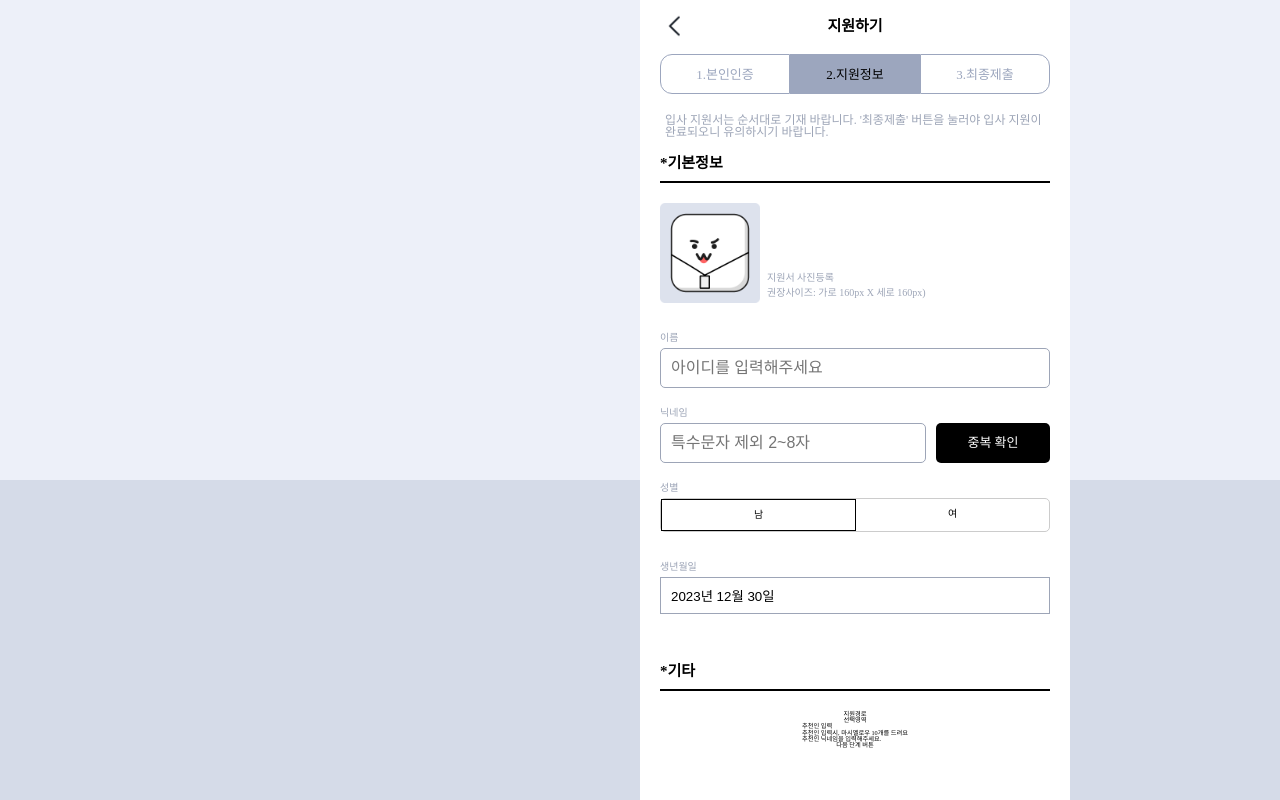
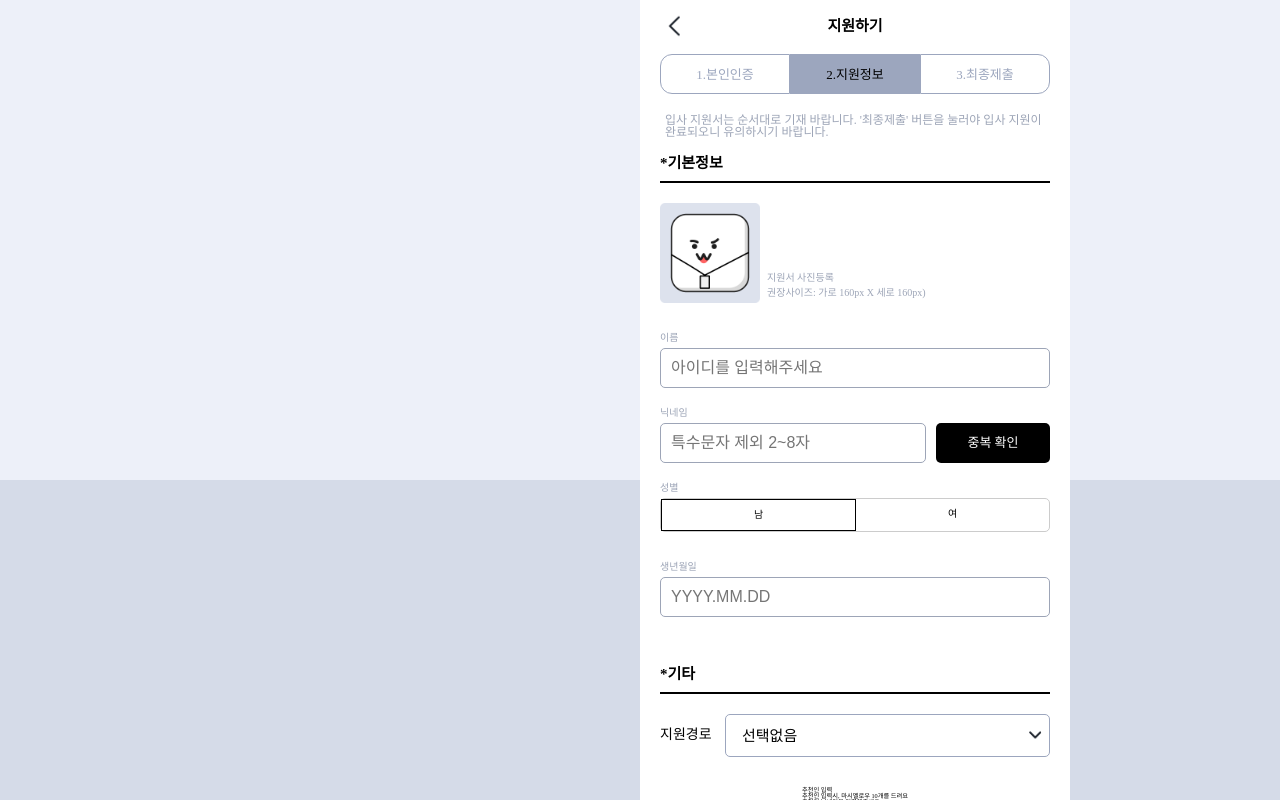
Before and after one commit to json91-dev/marshmellow-front-nextjs, a Next.js app: page /signup/info in a window 1280 px wide. Built offline with nearby package versions, Linux system fonts and the light colour scheme.

Commit message:
[feat] 회원가입 지원 경로 UI 작업

```diff
--- /dev/null
+++ b/src/app/(beforeLogin)/signup/info/_components/ContectSelect.tsx
@@ -0,0 +1,28 @@
+import React, { useEffect } from 'react';
+import style from './contactSelect.module.scss';
+import Image from 'next/image';
+export default function ContactSelect() {
+  useEffect(() => {}, []);
+
+  return (
+    <div className={style.container}>
+      <select className={style.input}>
+        <option data-v-19780c98="" selected={true} value="선택없음">
+          선택없음
+        </option>
+        <option data-v-19780c98="" value="0">
+          광고
+        </option>
+        <option data-v-19780c98="" value="1">
+          지인 추천
+        </option>
+        <option data-v-19780c98="" value="2">
+          기타
+        </option>
+      </select>
+      <div className={style.image}>
+        <Image src="/images/icon_bottom_arrow.png" alt="No Image" fill objectFit="contain" />
+      </div>
+    </div>
+  );
+}
--- a/src/app/(beforeLogin)/signup/info/_components/DateSelect.tsx
+++ b/src/app/(beforeLogin)/signup/info/_components/DateSelect.tsx
@@ -1,20 +1,31 @@
 import React, { useEffect, useState } from 'react';
-import DatePicker, { registerLocale } from 'react-datepicker';
 import 'react-datepicker/dist/react-datepicker.css';
 import style from './dateSelect.module.scss';
-import { ko } from 'date-fns/locale';
 export default function DateSelect() {
-  const [startDate, setStartDate] = useState<Date>(new Date());
+  const [birthdate, setBirthdate] = useState('');
+
+  const handleTextChange = (e: React.ChangeEvent<HTMLInputElement>) => {
+    let { value } = e.target;
+    value = value.replace(/[^0-9]/g, ''); // 숫자가 아닌 문자는 제거
+    if (value.length > 4) {
+      value = value.slice(0, 4) + '.' + value.slice(4);
+    }
+    if (value.length > 7) {
+      value = value.slice(0, 7) + '.' + value.slice(7);
+    }
+    setBirthdate(value);
+  };
 
   useEffect(() => {}, []);
+
   return (
     <div className={style.container}>
-      <DatePicker
-        fixedHeight
-        selected={startDate}
-        locale={ko}
-        onChange={(date: Date) => setStartDate(date)}
-        dateFormat="yyyy년 MM월 dd일"
+      <input
+        className={style.textInput}
+        value={birthdate}
+        onChange={handleTextChange}
+        maxLength={10}
+        placeholder="YYYY.MM.DD"
       />
     </div>
   );
--- /dev/null
+++ b/src/app/(beforeLogin)/signup/info/_components/contactSelect.module.scss
@@ -0,0 +1,26 @@
+.container {
+  width: 100%;
+  position: relative;
+}
+
+.input {
+  -webkit-appearance: none;
+  width: 100%;
+  font-size: 1.5rem;
+  text-align: left;
+  padding: 1.2rem 1.6rem;
+  outline: none;
+  color: black;
+  border-radius: 0.5rem;
+  border: 1px solid #9CA6BE;
+  background-color: white;
+}
+
+.image {
+  pointer-events: none;
+  position: absolute;
+  height: 100%;
+  right: 0;
+  top: 0;
+  width: 3rem;
+}
--- a/src/app/(beforeLogin)/signup/info/_components/dateSelect.module.scss
+++ b/src/app/(beforeLogin)/signup/info/_components/dateSelect.module.scss
@@ -1,3 +1,17 @@
 .container {
   width: 100%;
 }
+
+.textInput {
+  width: 100%;
+  border: 1px solid #9DA5B7;
+  padding: 1rem;
+  outline: none;
+  font-size: 16px;
+  border-radius: 0.5rem;
+
+
+  &:focus {
+    border: 1px solid black;
+  }
+}
--- a/src/app/(beforeLogin)/signup/info/info.module.scss
+++ b/src/app/(beforeLogin)/signup/info/info.module.scss
@@ -53,6 +53,11 @@
   margin-bottom: 0.5rem;
 }
 
+.labelLarge {
+  color: black;
+  font-size: 1.4rem;
+}
+
 .imageArea {
   width: 100%;
   height: 10rem;
@@ -92,3 +97,19 @@
   width: 100%;
   margin-bottom: 3rem;
 }
+
+.contactArea {
+  width: 100%;
+  margin-bottom: 3rem;
+  display: flex;
+  align-items: center;
+
+  > :first-child {
+    display: flex;
+    width: 20%;
+  }
+
+  > :last-child {
+    width: 100%;
+  }
+}
--- a/src/app/(beforeLogin)/signup/info/page.tsx
+++ b/src/app/(beforeLogin)/signup/info/page.tsx
@@ -9,6 +9,7 @@ import HorizontalLine from '@/app/(beforeLogin)/signup/info/_components/Horizont
 import Image from 'next/image';
 import GenderSelect from '@/app/(beforeLogin)/signup/info/_components/GenderSelect';
 import NicknameSelect from '@/app/(beforeLogin)/signup/info/_components/NicknameSelect';
+import ContactSelect from '@/app/(beforeLogin)/signup/info/_components/ContectSelect';
 
 /** 회원가입 정보 입력 페이지 **/
 export default function Info() {
@@ -58,8 +59,8 @@ export default function Info() {
       </div>
 
       <div className={style.contactArea}>
-        <div>지원경로</div>
-        <div>선택영역</div>
+        <div className={style.labelLarge}>지원경로</div>
+        <ContactSelect />
       </div>
 
       <div className={style.recommendArea}>
```
Also changed, not shown: public/images/Icon_bottom_arrow.png (added).
